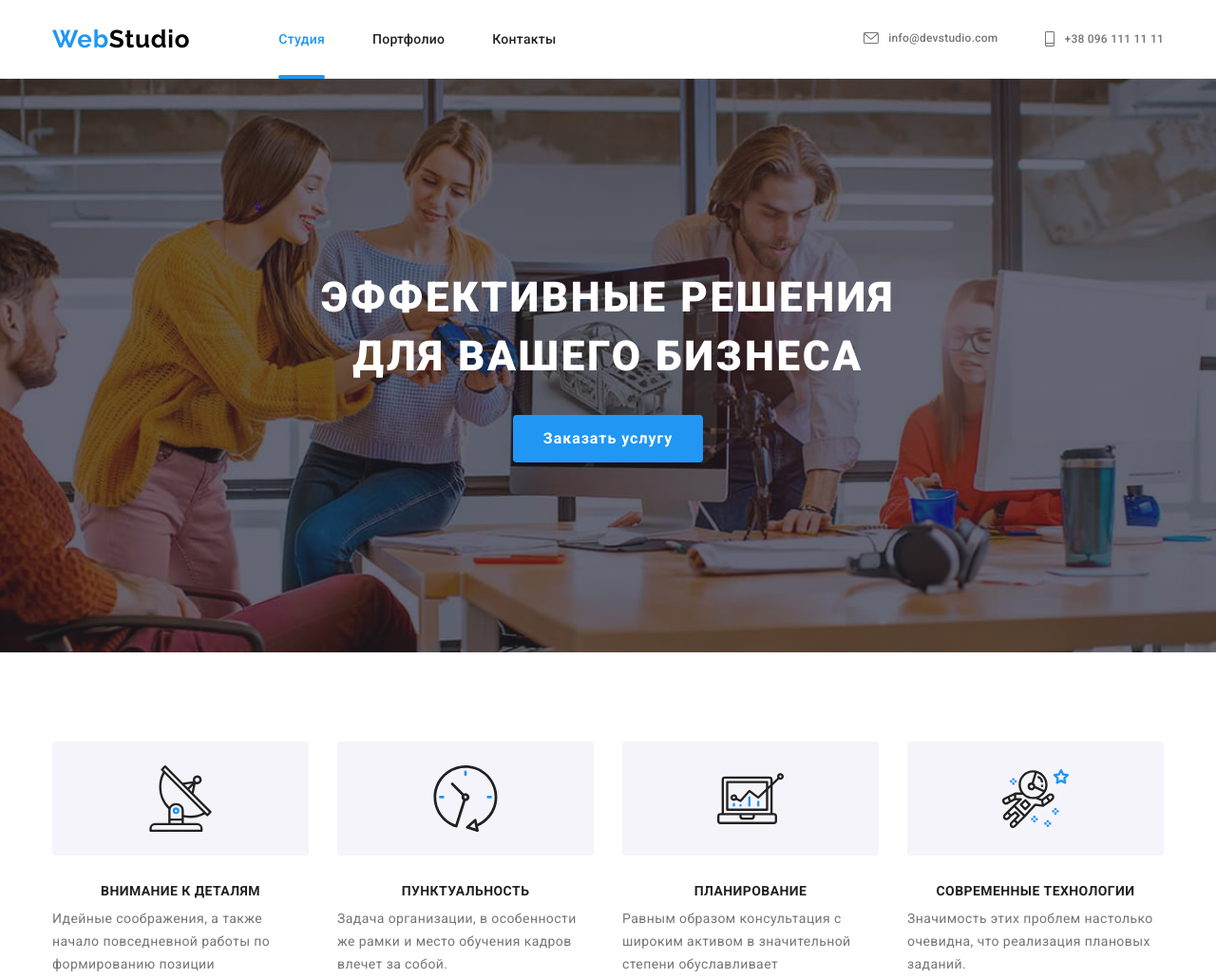
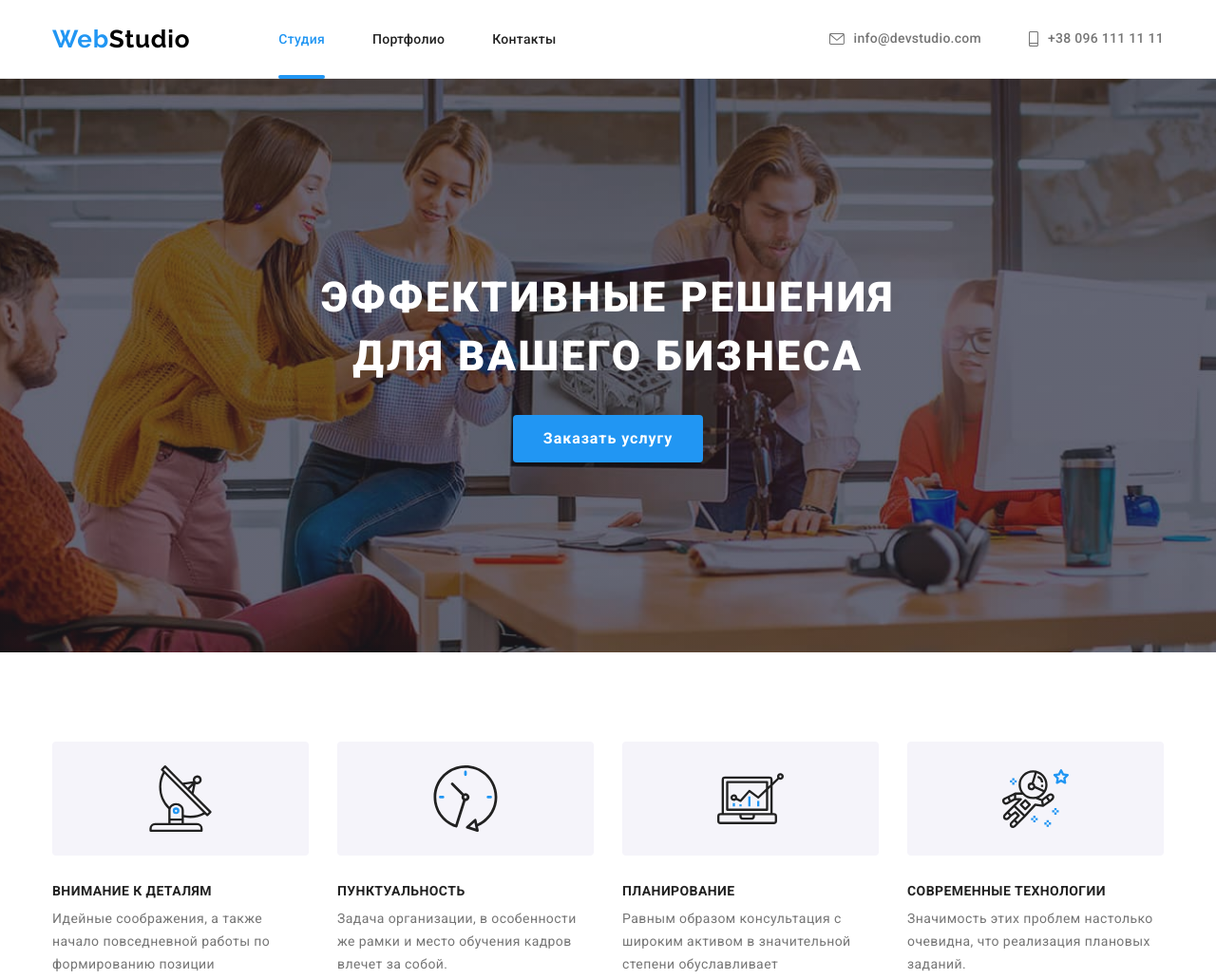
Before and after one commit to MaksymBiesieda/goit-markup-hw-08, a plain HTML site: page index.html in a window 1280 px wide. Shown: the top 1031 px of the page at 95% size. Drawn offline with nearby package versions, Linux system fonts and the light colour scheme; files that its build step writes are made by us from their sources.

Commit message:
Нічого не працює

```diff
--- a/sass/components/_features.scss
+++ b/sass/components/_features.scss
@@ -20,7 +20,9 @@
 }
 
 .features__subtitle {
-    text-align: center;
+    @media screen and (max-width: 767px) {
+        text-align: center;
+    }
     color: $title-text-color;
     font-weight: 700;
     font-size: 14px;
--- a/sass/components/_header.scss
+++ b/sass/components/_header.scss
@@ -105,6 +105,8 @@
     }
     @media screen and (min-width: 1200px) {
       padding: 32px 0;
+      font-size: 14px;
+      line-height: 1.1;
     }
 }
 
```
